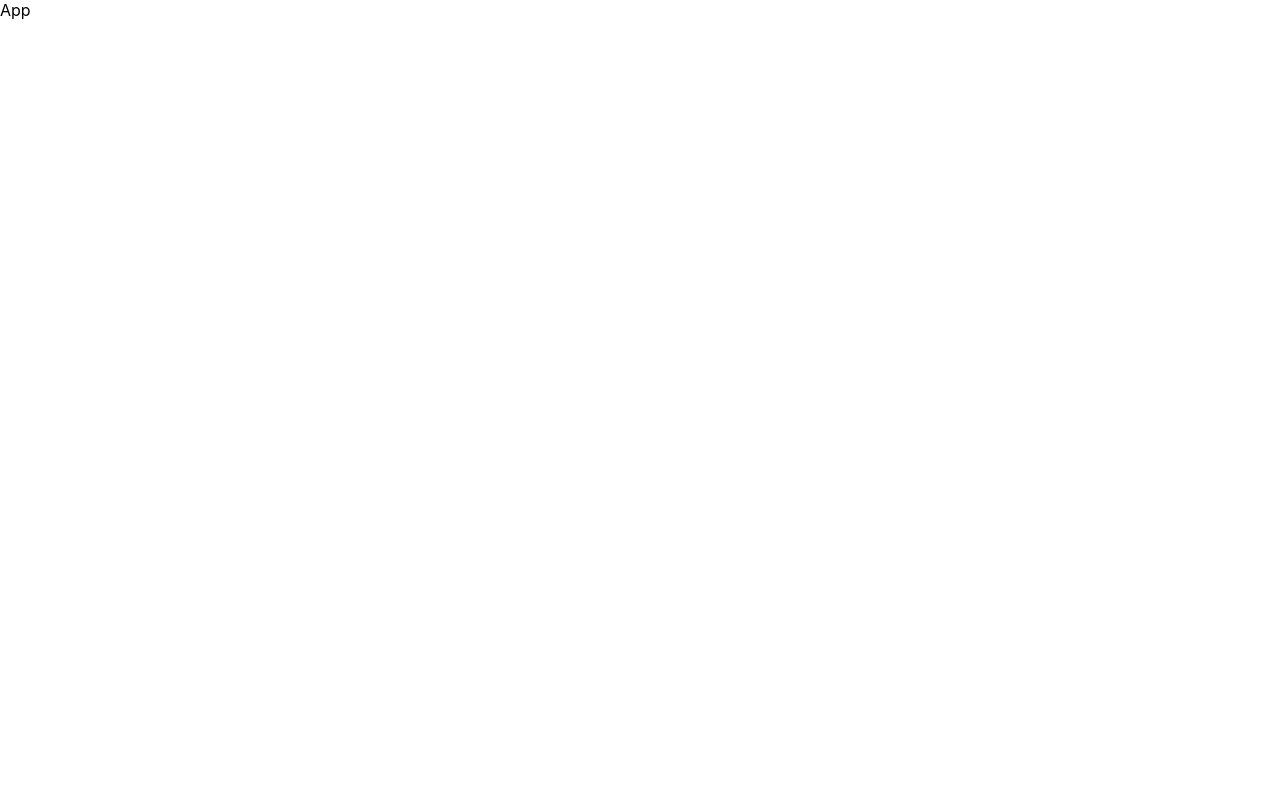
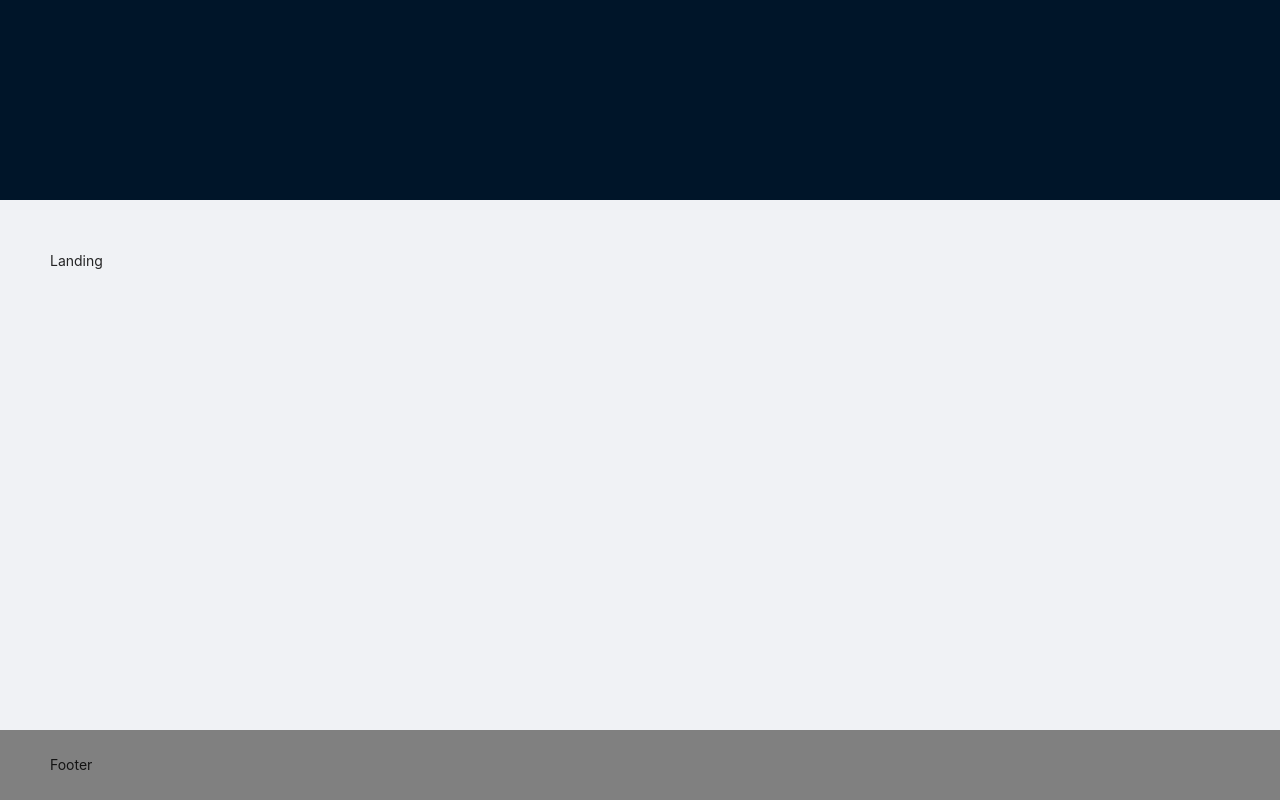
Before and after one commit to AlexAnoschenko/CatlikeLuster, a React (Create React App) app: page / in a window 1280 px wide. Built offline with nearby package versions, Linux system fonts and the light colour scheme; the HTML template or start-up script is replaced by a standard one.

Commit message:
add routes and basic styles

```diff
--- a/package.json
+++ b/package.json
@@ -11,6 +11,7 @@
     "@types/react": "^17.0.0",
     "@types/react-dom": "^17.0.0",
     "antd": "^4.16.13",
+    "firebase": "^9.2.0",
     "react": "^17.0.2",
     "react-dom": "^17.0.2",
     "react-redux": "^7.2.6",
@@ -44,5 +45,8 @@
       "last 1 firefox version",
       "last 1 safari version"
     ]
+  },
+  "devDependencies": {
+    "@types/react-router-dom": "^5.3.2"
   }
 }
--- a/src/App.css
+++ b/src/App.css
@@ -1,38 +1 @@
-.App {
-  text-align: center;
-}
-
-.App-logo {
-  height: 40vmin;
-  pointer-events: none;
-}
-
-@media (prefers-reduced-motion: no-preference) {
-  .App-logo {
-    animation: App-logo-spin infinite 20s linear;
-  }
-}
-
-.App-header {
-  background-color: #282c34;
-  min-height: 100vh;
-  display: flex;
-  flex-direction: column;
-  align-items: center;
-  justify-content: center;
-  font-size: calc(10px + 2vmin);
-  color: white;
-}
-
-.App-link {
-  color: #61dafb;
-}
-
-@keyframes App-logo-spin {
-  from {
-    transform: rotate(0deg);
-  }
-  to {
-    transform: rotate(360deg);
-  }
-}
+@import '~antd/dist/antd.css';
--- a/src/App.tsx
+++ b/src/App.tsx
@@ -1,7 +1,25 @@
+import { Layout } from 'antd';
 import { FC } from 'react';
+import Footer from './components/Footer/Footer';
+import Navbar from './components/Navbar/Navbar';
+import AppRouter from './components/AppRouter/AppRouter';
+import './App.css';
 
 const App: FC = () => {
-  return <div>App</div>;
+  return (
+    <Layout className='layout'>
+      <Navbar />
+      <Layout.Content
+        style={{
+          padding: '50px 50px',
+          height: 'calc(100vh - 270px)',
+        }}
+      >
+        <AppRouter />
+      </Layout.Content>
+      <Footer />
+    </Layout>
+  );
 };
 
 export default App;
--- /dev/null
+++ b/src/components/AppRouter/AppRouter.tsx
@@ -0,0 +1,20 @@
+import { Switch, Route, Redirect } from 'react-router';
+import { RouteName, routes } from '../../router';
+
+const AppRouter = () => {
+  return (
+    <Switch>
+      {routes.map((route) => (
+        <Route
+          path={route.path}
+          component={route.component}
+          exact={route.exact}
+          key={route.path}
+        />
+      ))}
+      <Redirect to={RouteName.LANDING_PAGE} />
+    </Switch>
+  );
+};
+
+export default AppRouter;
--- /dev/null
+++ b/src/components/Footer/Footer.tsx
@@ -0,0 +1,12 @@
+import { Layout } from 'antd';
+import { FC } from 'react';
+
+const Footer: FC = () => {
+  return (
+    <Layout.Footer style={{ background: 'gray' }}>
+      Footer
+    </Layout.Footer>
+  );
+};
+
+export default Footer;
--- /dev/null
+++ b/src/components/Navbar/Navbar.tsx
@@ -0,0 +1,8 @@
+import { Layout } from 'antd';
+import { FC } from 'react';
+
+const Navbar: FC = () => {
+  return <Layout.Header style={{ height: 200 }}></Layout.Header>;
+};
+
+export default Navbar;
--- a/src/index.tsx
+++ b/src/index.tsx
@@ -1,5 +1,11 @@
 import ReactDOM from 'react-dom';
+import { BrowserRouter } from 'react-router-dom';
 import './index.css';
 import App from './App';
 
-ReactDOM.render(<App />, document.getElementById('root'));
+ReactDOM.render(
+  <BrowserRouter>
+    <App />
+  </BrowserRouter>,
+  document.getElementById('root')
+);
--- /dev/null
+++ b/src/pages/Contacts/Contacts.tsx
@@ -0,0 +1,7 @@
+import { FC } from 'react';
+
+const Contacts: FC = () => {
+  return <div>Contacts</div>;
+};
+
+export default Contacts;
--- /dev/null
+++ b/src/pages/Landing/Landing.tsx
@@ -0,0 +1,7 @@
+import { FC } from 'react';
+
+const Landing: FC = () => {
+  return <div>Landing</div>;
+};
+
+export default Landing;
--- /dev/null
+++ b/src/router/index.ts
@@ -0,0 +1,18 @@
+import Landing from '../pages/Landing/Landing';
+import Contacts from '../pages/Contacts/Contacts';
+
+export interface IRoute {
+  path: string;
+  component: React.ComponentType;
+  exact?: boolean;
+}
+
+export enum RouteName {
+  LANDING_PAGE = '/',
+  CONTACTS_PAGE = '/contacts',
+}
+
+export const routes: IRoute[] = [
+  { path: RouteName.LANDING_PAGE, component: Landing, exact: true },
+  { path: RouteName.CONTACTS_PAGE, component: Contacts, exact: true },
+];
```
Also changed, not shown: 1 other file (tests, documents, lock files or other folders).
